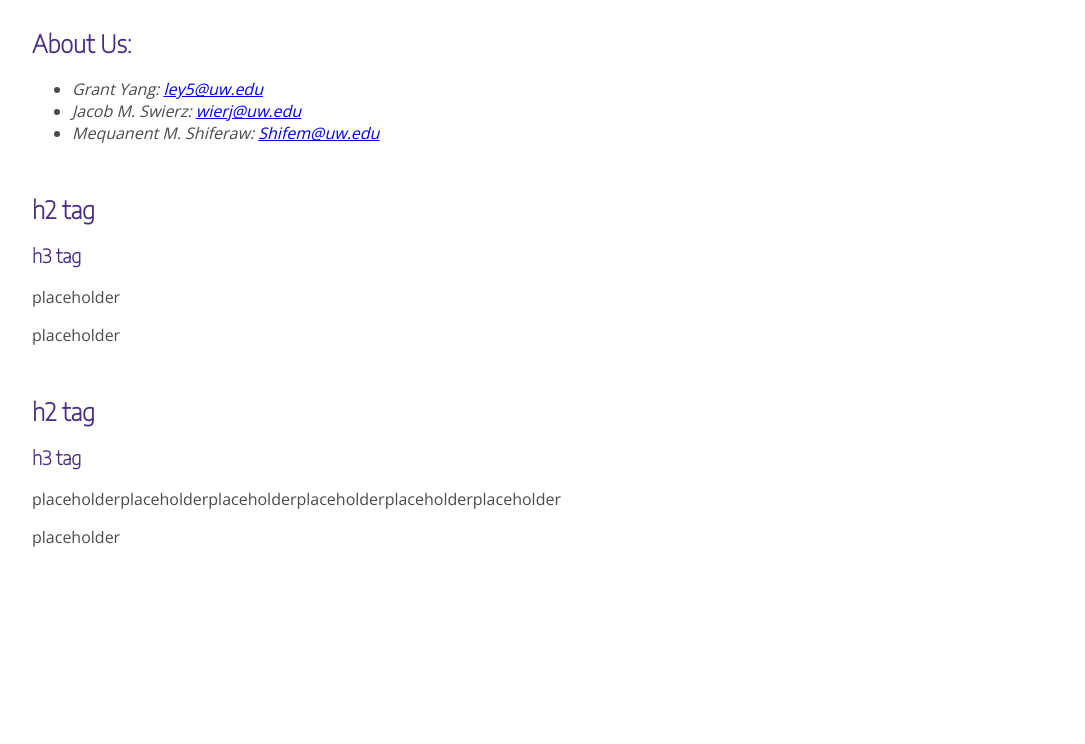
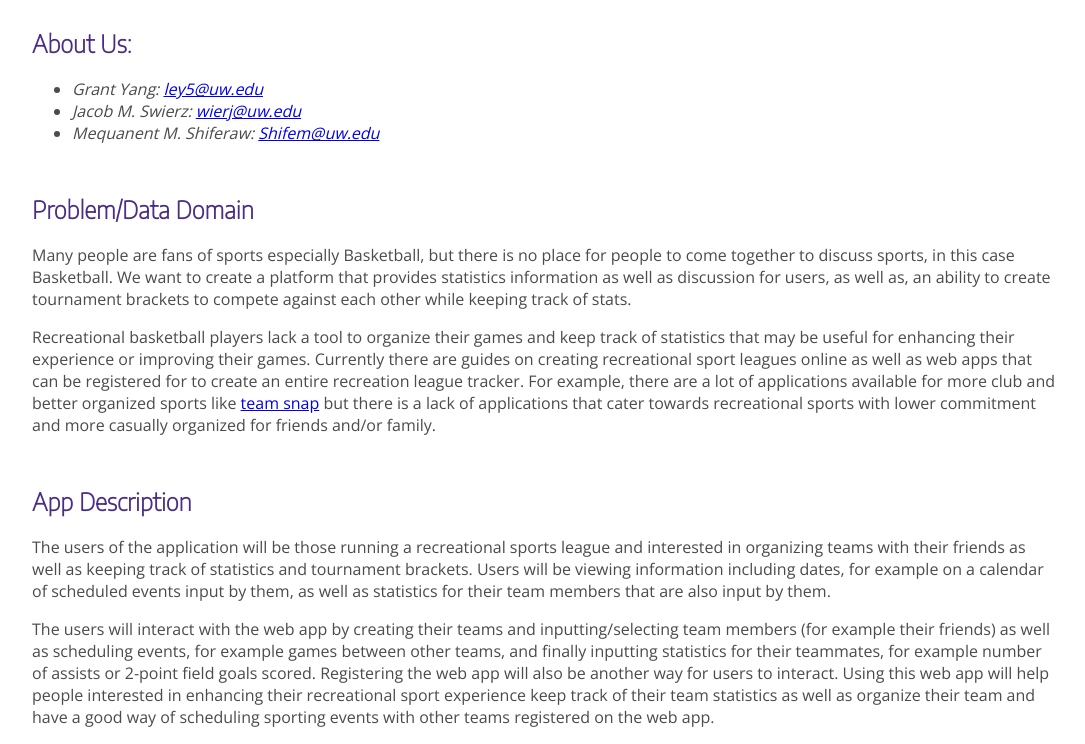
Before and after one commit to info340a-sp21/project-01-Gyangle, a website: page proposal.html in a window 1280 px wide. Shown: the part 83-827 px from the top of the page, without its empty margins (96-1181 px from the left). Before the commit the page ends 800 px from the top, so only its background shows below. Drawn offline with nearby package versions, Linux system fonts and the light colour scheme.

Commit message:
adding problem domain and app description

```diff
--- a/proposal.html
+++ b/proposal.html
@@ -31,18 +31,16 @@
     </section>
     <!-- Problem/Data Domain -->
     <section>
-        <h2>h2 tag</h2>
-        <h3>h3 tag</h3>
-        <p>placeholder </p>
-        <p>placeholder </p>
+        <h2>Problem/Data Domain</h2>
+        <p>Many people are fans of sports especially Basketball, but there is no place for people to come together to discuss sports, in this case Basketball. We want to create a platform that provides statistics information as well as discussion for users, as well as, an ability to create tournament brackets to compete against each other while keeping track of stats. </p>
+        <p>Recreational basketball players lack a tool to organize their games and keep track of statistics that may be useful for enhancing their experience or improving their games. Currently there are guides on creating recreational sport leagues online as well as web apps that can be registered for to create an entire recreation league tracker. For example, there are a lot of applications available for more club and better organized sports like <a href="https://www.teamsnap.com/">team snap</a> but there is a lack of applications that cater towards recreational sports with lower commitment and more casually organized for friends and/or family. </p>
     </section>
 
     <!-- app description -->
     <section>
-        <h2>h2 tag</h2>
-        <h3>h3 tag</h3>
-        <p>placeholderplaceholderplaceholderplaceholderplaceholderplaceholder</p>
-        <p>placeholder </p>
+        <h2>App Description</h2>
+        <p>The users of the application will be those running a recreational sports league and interested in organizing teams with their friends as well as keeping track of statistics and tournament brackets. Users will be viewing information including dates, for example on a calendar of scheduled events input by them, as well as statistics for their team members that are also input by them.</p>
+        <p>The users will interact with the web app by creating their teams and inputting/selecting team members (for example their friends) as well as scheduling events, for example games between other teams, and finally inputting statistics for their teammates, for example number of assists or 2-point field goals scored. Registering the web app will also be another way for users to interact. Using this web app will help people interested in enhancing their recreational sport experience keep track of their team statistics as well as organize their team and have a good way of scheduling sporting events with other teams registered on the web app.</p>
     </section>
 </body>
 
```
